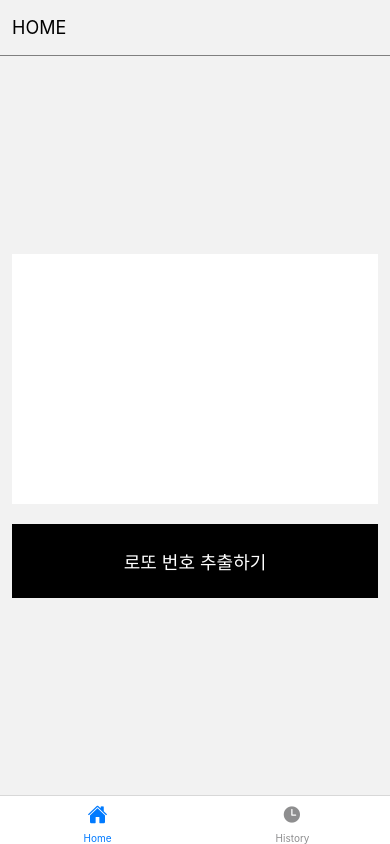
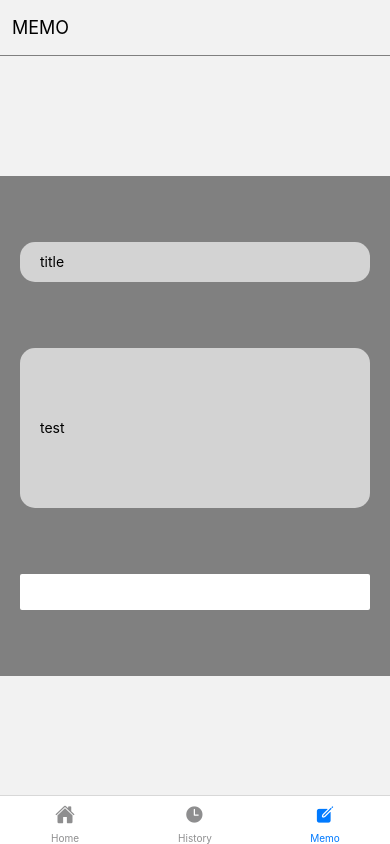
Before and after one commit to ywonchae1/react-native-redux, a React Native app: screen /Memo in a window 390 px wide. Built offline with nearby package versions, Linux system fonts and the light colour scheme.

Commit message:
detail 컴포넌트 만드는 중 . . .

```diff
--- a/src/navigation/BottomTabNavigation.js
+++ b/src/navigation/BottomTabNavigation.js
@@ -4,6 +4,7 @@ import { createBottomTabNavigator } from '@react-navigation/bottom-tabs'
 import HomeScreen from '../screens/HomeScreen';
 import HistoryListScreen from '../screens/HistoryListScreen';
 import TabIcon from '../components/TabIcon';
+import DetailScreen from '../screens/DetailScreen';
 
 const Tab = createBottomTabNavigator();
 
@@ -17,6 +18,8 @@ export default function BottomTabNavigation() {
             const getIconName = () => {
               if(route.name === 'History') {
                 return 'time';
+              } else if (route.name === 'Memo') {
+                return 'create';
               }
               return 'home';
             }
@@ -29,6 +32,7 @@ export default function BottomTabNavigation() {
       }}>
       <Tab.Screen name="Home" component={HomeScreen} />
       <Tab.Screen name="History" component={HistoryListScreen} />
+      <Tab.Screen name="Memo" component={DetailScreen} />
     </Tab.Navigator>
   )
 }
--- /dev/null
+++ b/src/screens/DetailScreen.js
@@ -0,0 +1,47 @@
+import { View, Button } from 'react-native'
+import React, { useState } from 'react'
+import Header from '../components/Header/Header'
+import { TextInput } from 'react-native';
+
+export default function DetailScreen(props) {
+    const [title, onChangeTitle] = useState('title');
+    const [text, onChangeText] = useState('test');
+
+    const onPressButton = () => {
+
+    }
+  return (
+    <View style={{ flex: 1 }}>
+      <Header>
+        <Header.Title title="MEMO" />
+      </Header>
+
+      <View style={{
+        flex: 1,
+        flexDirection: 'column',
+        justifyContent: 'center',
+      }}>
+        <View
+        style={{
+            height: 500,
+            paddingHorizontal: 20,
+            backgroundColor: 'gray',
+            justifyContent: 'space-evenly'
+        }}>
+            <TextInput
+                style={{ backgroundColor: 'lightgray', borderRadius: 15, height: 40, paddingHorizontal: 20 }}
+                onChangeText={onChangeTitle}
+                value={title}
+            />
+            <TextInput
+                style={{ backgroundColor: 'lightgray', borderRadius: 15, height: 160, paddingHorizontal: 20 }}
+                onChangeText={onChangeText}
+                value={text}
+            />
+            <Button color='white' onPress={onPressButton} title='저장하기' />
+        </View>
+      </View>
+
+    </View>
+  )
+}
```
